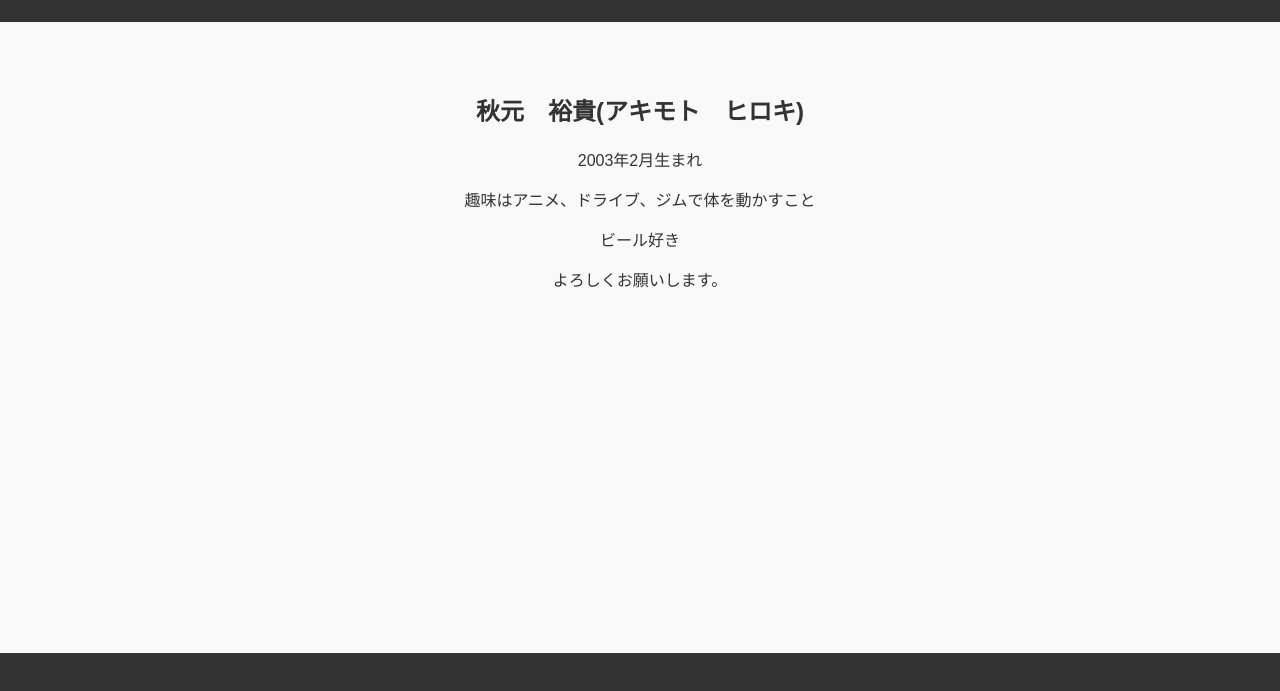
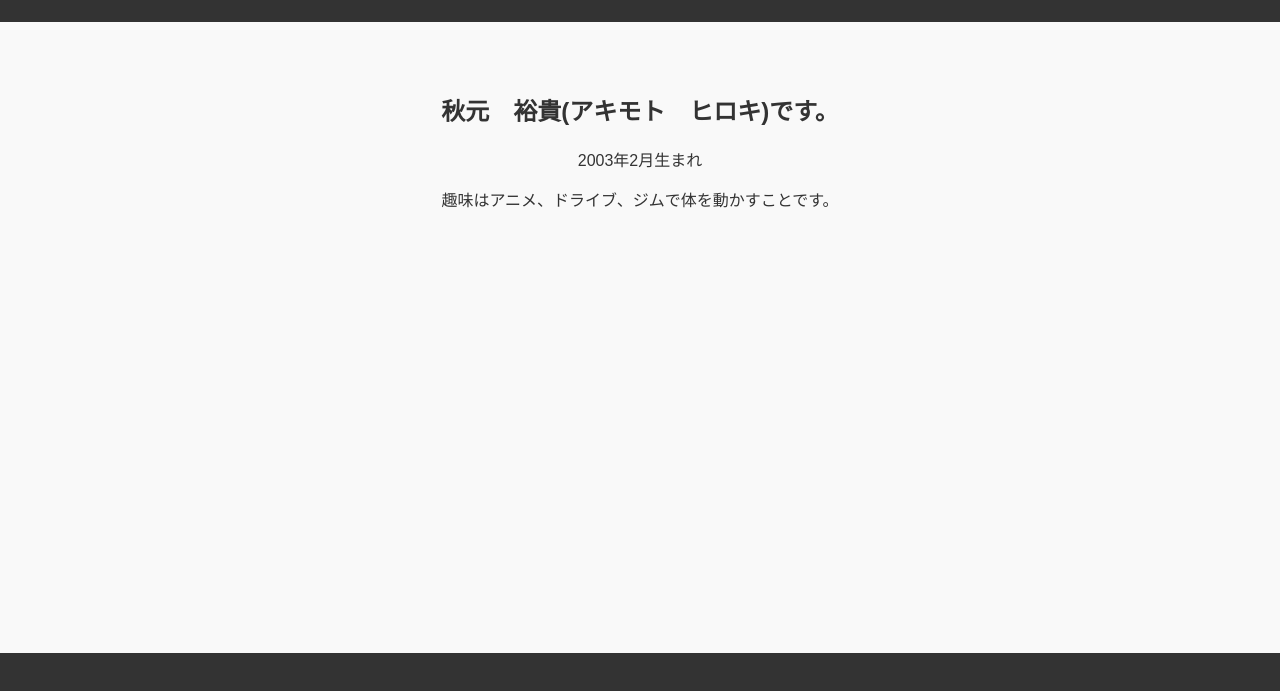
Before and after one commit to hirokiakki/aaaaa, a plain HTML site: page index.html in a window 1280 px wide. Shown: the part 107-798 px from the top of the page. Drawn offline with Linux system fonts and the light colour scheme.

Commit message:
Update index.html

```diff
--- a/index.html
+++ b/index.html
@@ -45,11 +45,9 @@
 </header>
 
 <section>
-    <h2>秋元　裕貴(アキモト　ヒロキ)</h2>
+    <h2>秋元　裕貴(アキモト　ヒロキ)です。</h2>
     <p>2003年2月生まれ</p>
-    <p>趣味はアニメ、ドライブ、ジムで体を動かすこと</p>
-    <p>ビール好き</p>
-    <p>よろしくお願いします。</p>
+    <p>趣味はアニメ、ドライブ、ジムで体を動かすことです。</p>
 </section>
 
 <footer>
```
